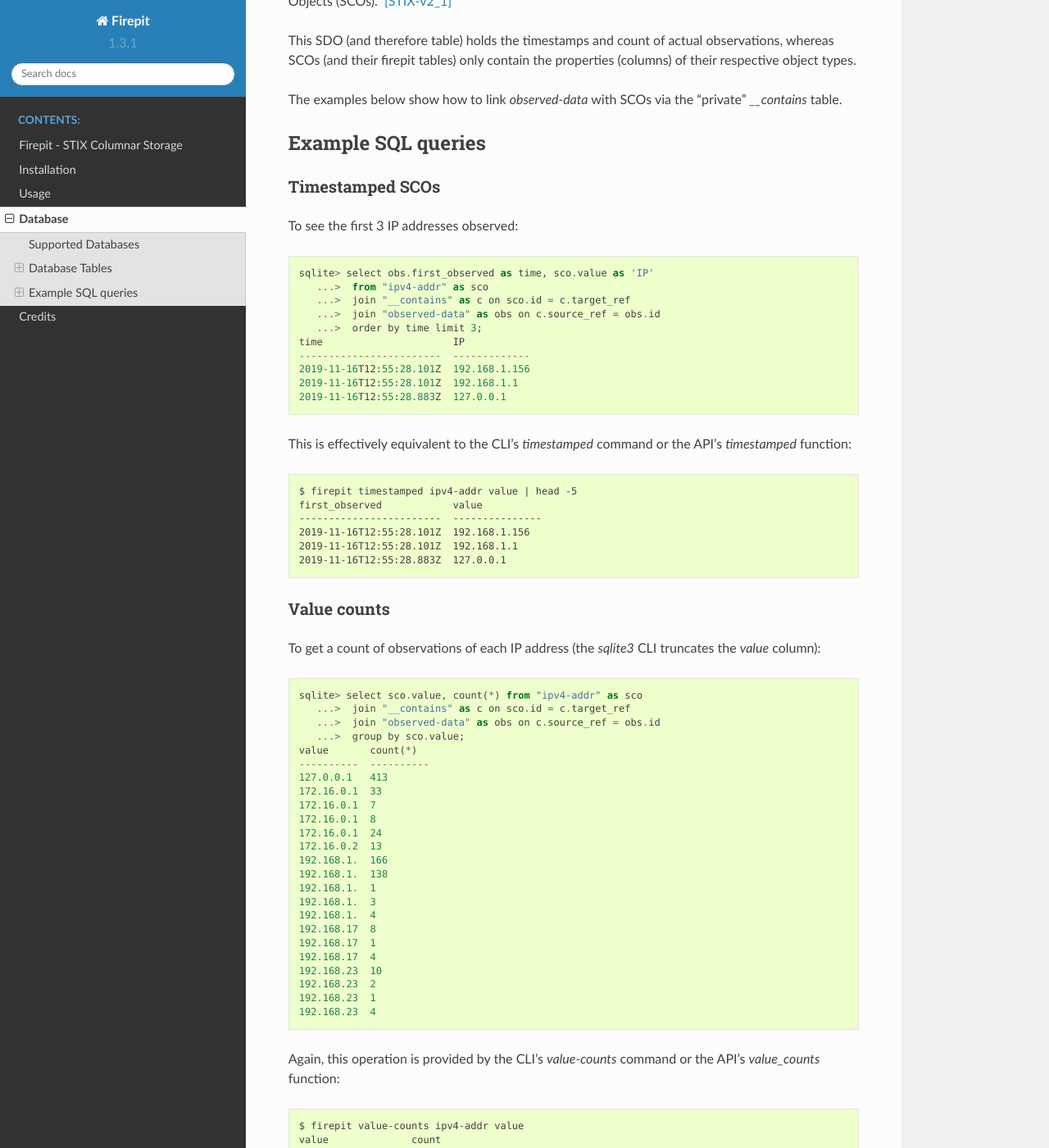
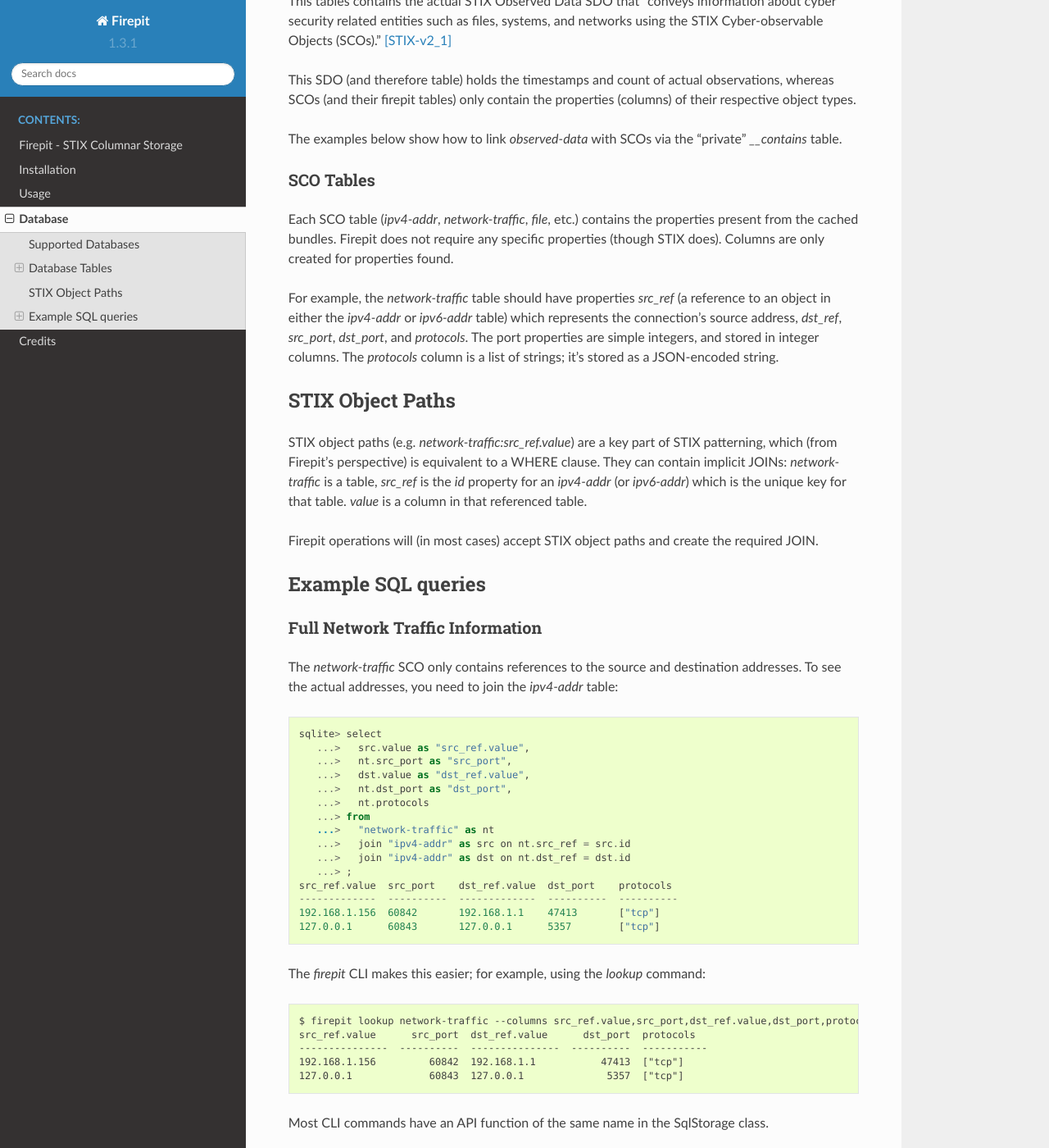
Before and after one commit to opencybersecurityalliance/firepit, a Sphinx documentation site: the page built from docs/database.rst, in a window 1280 px wide and 1400 px high, scrolled down 692 px. Shown: the whole window at 82% size. Built offline with Sphinx 7.4.7 and the Read the Docs theme 2.0.0, drawn with Linux system fonts in a browser that asks for light colours; pages that are not in the unit, such as notebooks, are missing from menus; some of the changed text lies outside the part shown.

Commit message:
More database documentation

```diff
--- a/docs/database.rst
+++ b/docs/database.rst
@@ -19,6 +19,8 @@ STIX observation data is inserted into multiple tables within a "session" (a dat
 
 These tables are prefixed with `__` and considered "private" by firepit.
 
+The STIX `id` property is used as the unique key for each table.
+
 The `observed-data` Table
 ^^^^^^^^^^^^^^^^^^^^^^^^^
 
@@ -28,12 +30,61 @@ This SDO (and therefore table) holds the timestamps and count of actual observat
 
 The examples below show how to link `observed-data` with SCOs via the "private" `__contains` table.
 
+SCO Tables
+^^^^^^^^^^
+
+Each SCO table (`ipv4-addr`, `network-traffic`, `file`, etc.) contains the properties present from the cached bundles.  Firepit does not require any specific properties (though STIX does).  Columns are only created for properties found.
+
+For example, the `network-traffic` table should have properties `src_ref` (a reference to an object in either the `ipv4-addr` or `ipv6-addr` table) which represents the connection's source address, `dst_ref`, `src_port`, `dst_port`, and `protocols`.  The port properties are simple integers, and stored in integer columns.  The `protocols` column is a list of strings; it's stored as a JSON-encoded string.
+
+STIX Object Paths
+-----------------
+
+STIX object paths (e.g. `network-traffic:src_ref.value`) are a key part of STIX patterning, which (from Firepit's perspective) is equivalent to a WHERE clause.  They can contain implicit JOINs: `network-traffic` is a table, `src_ref` is the `id` property for an `ipv4-addr` (or `ipv6-addr`) which is the unique key for that table.  `value` is a column in that referenced table.
+
+Firepit operations will (in most cases) accept STIX object paths and create the required JOIN.
+
 Example SQL queries
 -------------------
 
+Full Network Traffic Information
+^^^^^^^^^^^^^^^^^^^^^^^^^^^^^^^^
+
+The `network-traffic` SCO only contains references to the source and destination addresses.  To see the actual addresses, you need to join the `ipv4-addr` table:
+
+.. code-block::
+
+   sqlite> select
+      ...>   src.value as "src_ref.value",
+      ...>   nt.src_port as "src_port",
+      ...>   dst.value as "dst_ref.value",
+      ...>   nt.dst_port as "dst_port",
+      ...>   nt.protocols
+      ...> from
+      ...>   "network-traffic" as nt
+      ...>   join "ipv4-addr" as src on nt.src_ref = src.id
+      ...>   join "ipv4-addr" as dst on nt.dst_ref = dst.id
+      ...> ;
+   src_ref.value  src_port    dst_ref.value  dst_port    protocols
+   -------------  ----------  -------------  ----------  ----------
+   192.168.1.156  60842       192.168.1.1    47413       ["tcp"]
+   127.0.0.1      60843       127.0.0.1      5357        ["tcp"]
+
+The `firepit` CLI makes this easier; for example, using the `lookup` command:
+
+.. code-block::
+
+   $ firepit lookup network-traffic --columns src_ref.value,src_port,dst_ref.value,dst_port,protocols
+   src_ref.value      src_port  dst_ref.value      dst_port  protocols
+   ---------------  ----------  ---------------  ----------  -----------
+   192.168.1.156         60842  192.168.1.1           47413  ["tcp"]
+   127.0.0.1             60843  127.0.0.1              5357  ["tcp"]
+
+Most CLI commands have an API function of the same name in the SqlStorage class.
+
 Timestamped SCOs
 ^^^^^^^^^^^^^^^^
-To see the first 3 IP addresses observed:
+To see the first 3 IP addresses observed, join the special `__contains` and `observed-data` tables:
 
 .. code-block::
 
```
